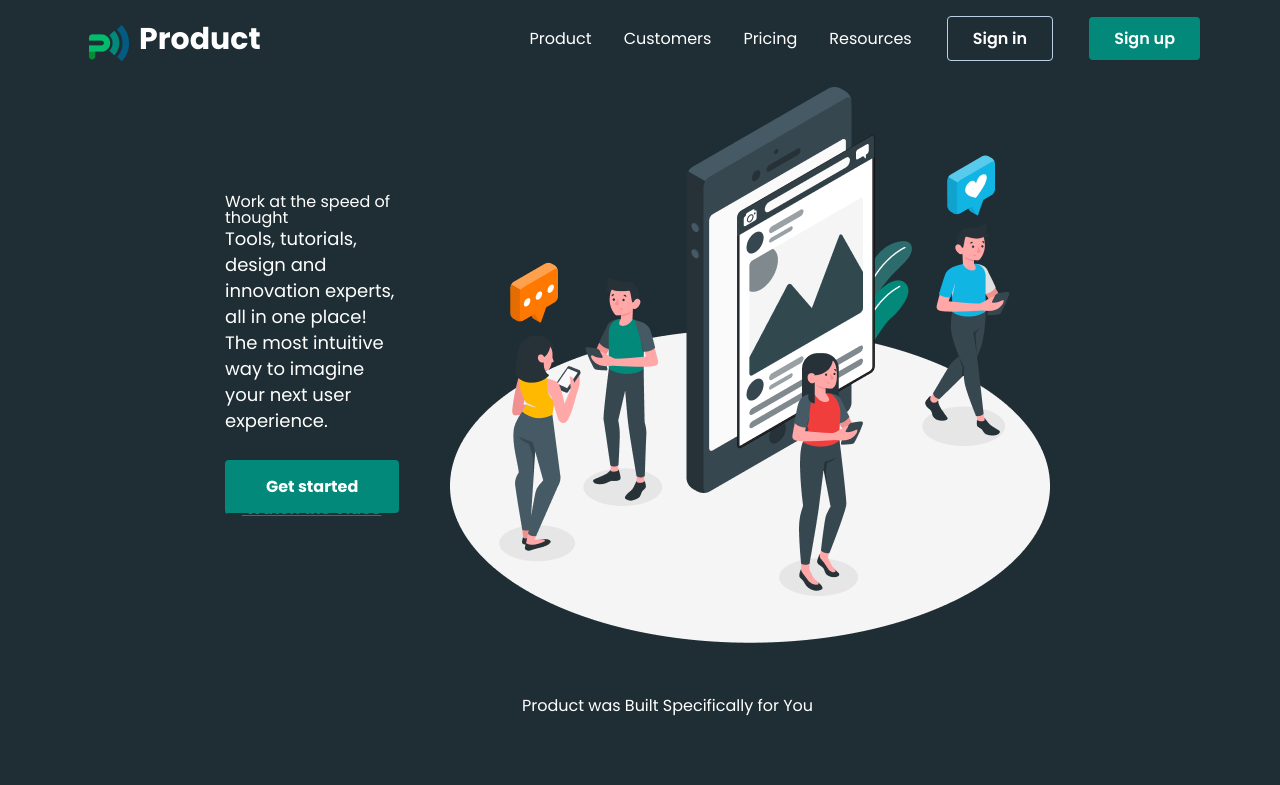
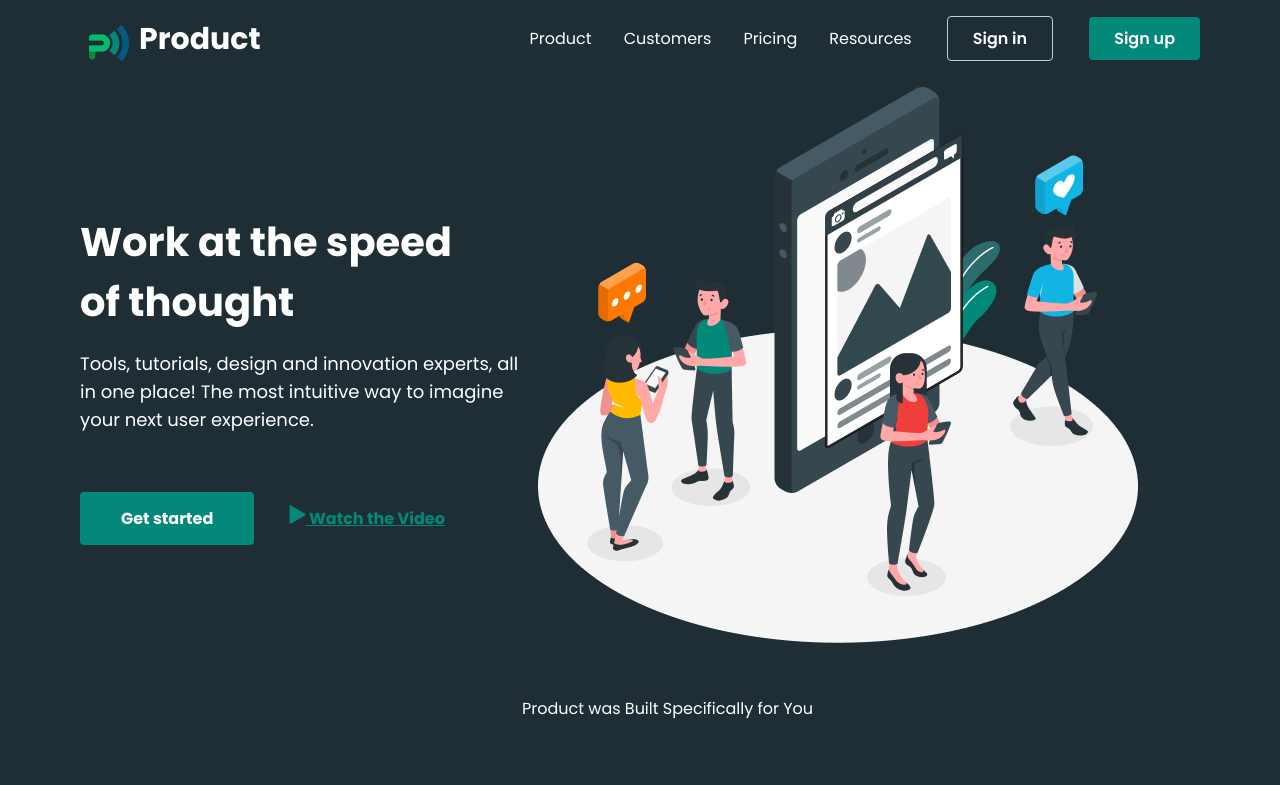
Before and after one commit to hungnguyenhuu-agilityio/thanhnguyen-html-css-practice-one, a website built with Parcel: page src/index.html in a window 1280 px wide. Shown: the top 785 px of the page. Built offline with nearby package versions, Linux system fonts and the light colour scheme.

Commit message:
feat(hero_section): fix styles for css hero_section

```diff
--- a/src/assets/css/sections/hero_section.css
+++ b/src/assets/css/sections/hero_section.css
@@ -1,36 +1,41 @@
 .hero-section {
   display: flex;
-  flex-direction: row;
-  margin: 25px 150px 0 145px;
 }
 
-.hero-text {
-  margin-top: 107px;
-  margin-right: 47px;
-  width: 518px;
-  height: 331px;
+.hero-content {
+  margin-top: 150px;
 }
 
-.hero-text p {
+.hero-title {
+  width: 400px;
+  font-size: 40px;
+  font-weight: var(--fw-bold);
+  line-height: 60px;
+  padding-bottom: 18px;
+}
+
+.hero-desc {
+  width: 458px;
   font-size: var(--font-size-md);
   font-weight: var(--fw-regular);
-  line-height: 26px;
+  line-height: 28px;
+  padding-bottom: 45px;
 }
 
-.hero-click{
-  margin-top: 45px;
-}
-
-.hero-button{
+.hero-button {
   font-weight: var(--fw-bold);
   padding: 15px 41px;
 }
 
 .hero-link {
-  margin-top: 60px;
+  line-height: 80px;
   margin-left: 30px;
   color: var(--secondary-color);
   font-size: var(--font-size-sm);
   font-weight: var(--fw-bold);
   text-decoration-line: underline;
 }
+
+.hero-img {
+  margin-top: 25px;
+}
--- a/src/index.html
+++ b/src/index.html
@@ -6,12 +6,11 @@
     <link rel="stylesheet" href="assets/css/main.css" />
     <title>Product Website</title>
   </head>
-
   <body>
     <!-- START HEADER SECTION -->
     <header class="header-section container">
       <a href="javascript:void(0)" class="header-logo">
-        <img src="assets/images/logo.png" alt="Logo"/>
+        <img src="assets/images/logo.png" alt="Logo" />
         <span class="logo-text text">Product</span>
       </a>
       <nav class="header-navbar">
@@ -30,43 +29,42 @@
           </li>
         </ul>
         <div class="navbar-button">
-          <a href="javascript:void(0)" class="btn btn--secondary button-text">Sign in</a>
-          <a href="javascript:void(0)" class="btn btn--primary button-text">Sign up</a>
+          <a href="javascript:void(0)" class="btn btn--secondary button-text">
+            Sign in</a>
+          <a href="javascript:void(0)" class="btn btn--primary button-text">
+            Sign up</a>
         </div>
       </nav>
     </header>
     <!-- END HEADER SECTION -->
 
     <main class="container">
-
       <!-- START HERO SECTION -->
-      <div class="hero-section">
-        <div class="hero-text text">
-          <h1>Work at the speed of thought</h1>
-          <p>
-            Tools, tutorials, design and innovation experts, all in one place!
-            The most intuitive way to imagine your next user experience.
-          </p>
-          <div class="hero-click">
-            <a href="javascript:void(0)" class="btn btn--primary hero-button"
-              >Get started</a
-            >
-            <a href="javascript:void(0)" class="hero-link text">
-              <img src="assets/icons/triangle.svg" alt="triangle" />
-              Watch the Video</a
-            >
-          </div>
+      <section class="hero-section text">
+        <div class="hero-content">
+          <h1 class="hero-title">Work at the speed of thought</h1>
+        <p class="hero-desc">
+          Tools, tutorials, design and innovation experts, all in one place! The
+          most intuitive way to imagine your next user experience.
+        </p>
+        <a href="javascript:void(0)" class="btn btn--primary hero-button">
+          Get started</a>
+        <a href="javascript:void(0)" class="hero-link text">
+          <img src="assets/icons/triangle.svg" alt="triangle" />
+          Watch the Video</a>
         </div>
-        <img src="assets/images/social_media.png" alt="image of hero section" />
-      </div>
+        <figure class="hero-img">
+          <img
+            src="assets/images/social_media.png"
+            alt="image of hero section"/>
+        </figure>
+      </section>
       <!-- END HERO SECTION -->
-
       <!-- START BENEFIT SECTION -->
       <div class="benefit-section">
         <div class="benefit-text text">
           <h2>Product was Built Specifically for You</h2>
         </div>
-
         <div class="benefit-card text">
           <!-- Card 1 -->
           <div class="card">
@@ -78,7 +76,6 @@
               <p>While most people enjoy casino gambling</p>
             </div>
           </div>
-
           <!-- Card 2 -->
           <div class="card">
             <div class="card-border">
@@ -89,7 +86,6 @@
               <p>Sports betting, lottery and bingo playing for the fun</p>
             </div>
           </div>
-
           <!-- Card 3 -->
           <div class="card">
             <div class="card-border">
@@ -100,7 +96,6 @@
               <p>The Myspace page defines the individual.</p>
             </div>
           </div>
-
           <!-- Card 4 -->
           <div class="card">
             <div class="card-border">
@@ -112,7 +107,6 @@
             </div>
           </div>
         </div>
-
         <div class="benefit-button">
           <a href="javascript:void(0)" class="btn btn--primary">SIGN UP NOW</a>
         </div>
```
